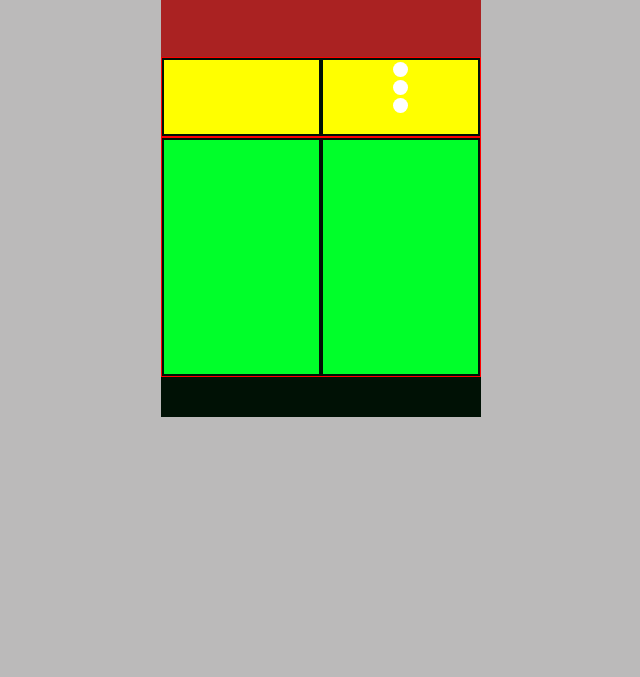
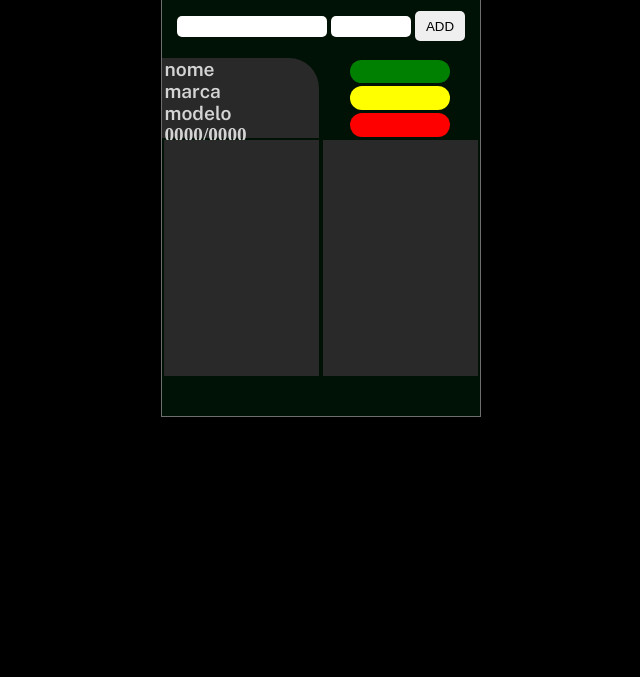
Before and after one commit to AntonioFilhoRoyal/NoBreak_Status, a plain HTML site: page index.html in a window 1280 px wide. Shown: the part 123-800 px from the top of the page, without its empty margins (319-959 px from the left). Drawn offline with nearby package versions, Linux system fonts and the light colour scheme.

Commit message:
HTML structure and readjustment in style.txt

```diff
--- a/assets/css/style.css
+++ b/assets/css/style.css
@@ -37,11 +37,22 @@
 .font-public-sans-light{font-family: 'Public Sans'; font-weight: 200;}
 .font-public-sans-semibold{font-family: 'Public Sans'; font-weight: 600;}
 
+input{
+    outline: none;
+    border: none;
+    padding: 3px;
+    border-radius: 5px;
+}
+
+ul{
+    list-style: none;
+}
+
 /* LOCAL: Body Main Footer */
 
 body{
-    background-color: #bbbaba;
-    color: #ffffff;
+    background-color: #000000;
+    color: #d4d4d4;
     display: flex;
     justify-content: center;
     align-items: center;
@@ -56,12 +67,18 @@ main{
     display: flex;
     flex-direction: column;
 
+    border: 1px rgb(110, 110, 110) solid;
 }
 
 .header-div{
     min-width: 100%;
     min-height: 7vh;
-    background-color: #2b2b2b;
+    background-color: #002211;
+
+    display: flex;
+    justify-content: center;
+    align-items: center;
+
 }
 
 .main-div{
@@ -75,7 +92,42 @@ main{
 .main-div .section-form{
     width: 100%;
     min-height: 8vh;
-    background-color: #aa2222;
+
+    display: flex;
+    flex-direction: row;
+    justify-content: center;
+    align-items: center;
+
+}
+
+.section-form .input-equipment{
+    width: 150px;
+}
+
+.section-form .input-consumption{
+    width: 80px;
+}
+
+.section-form .button-add-nobreak{
+    width: 50px;
+    height: 30px;
+
+    outline: none;
+    border: none;
+    border-radius: 5px;
+    cursor: pointer;
+}
+
+.section-nobreak-status .aside-nobreak-profile{
+    width: 98%;
+    min-height: 5vh;
+    background-color: #292929;
+
+    border-radius: 0px 30px 0px 0px;
+}
+
+.aside-nobreak-profile .profile-list{
+    padding-left: 2.5px;
 }
 
 .main-div .section-nobreak-status{
@@ -85,7 +137,6 @@ main{
     display: flex;
     flex-direction: row;
     justify-content: space-around;
-    border: 1px solid red;
 }
 
 .aside-status{
@@ -98,18 +149,15 @@ main{
 
 .aside-status .status{
     margin: 1.5px;
-    width: 15px;
-    height: 15px;
+    width: 100px;
+    height: 25px;
     border-radius: 100px;
-    background-color: #ffffff;
 }
 
-.section-nobreak-status aside{
-    margin: 2px;
-    width: 100%;
-    min-height: 5vh;
-    background-color: yellow;
-}
+.status-ok{background-color: green;}
+.status-alert{background-color: yellow;}
+.status-danger{background-color: red;}
+
 
 .main-div .section-nobreak{
     width: 100%;
@@ -118,12 +166,35 @@ main{
     display: flex;
     flex-direction: row;
     justify-content: space-around;
-    border: 1px solid red;
 }
 
-.section-nobreak aside{
+.section-nobreak .aside-nobreak{
     margin: 2px;
     width: 100%;
     min-height: 10vh;
-    background-color: rgb(0, 255, 42);
+    background-color: #292929;
+    cursor: not-allowed;
 }
+
+.section-nobreak .aside-nobreak span{
+    font-size: 14px;
+    color: rgb(255, 183, 183);
+    display: flex;
+    flex-direction: column;
+    justify-content: center;
+    align-items: center;
+    visibility: hidden;
+
+    transition: 0.5s ease-in-out;
+}
+
+.section-nobreak .aside-nobreak:hover > span{
+    visibility: visible;
+}
+
+.section-nobreak .aside-list{
+    margin: 2px;
+    width: 100%;
+    min-height: 10vh;
+    background-color: #292929;
+}
--- a/assets/js/program.js
+++ b/assets/js/program.js
@@ -1 +1,6 @@
 console.log("Estou aqui");
+
+const buttonAddList = document.querySelector('.button-add-nobreak')
+.addEventListener('click', e => {
+    e.preventDefault();
+})
--- a/index.html
+++ b/index.html
@@ -15,21 +15,43 @@
 <body class="body">
     <header class="header"></header>
     <main class="main">
-        <div class="header-div"></div>
+        <div class="header-div">
+            <h3 class="h3 font-ubuntu-medium">Nobreak Status</h3>
+        </div>
 
         <div class="main-div">
-            <section class="section-form"></section>
+            <section class="section-form">
+                <form action="">
+                    <input  class="input-equipment" type="text">
+                    <input  class="input-consumption" type="text">
+                    <button class="button-add-nobreak" type="submit">ADD</button>
+                </form>
+            </section>
             <section class="section-nobreak-status">
-                <aside class="aside-nobreak-profile"></aside>
+                <aside class="aside-nobreak-profile">
+                    <ul class="profile-list">
+                       <h5 class="h5 font-public-sans">nome</h5>
+                       <h5 class="h5 font-public-sans">marca</h5>
+                       <h5 class="h5 font-public-sans">modelo</h5>
+                       <h5 class="h5 ">0000/0000</h5>
+
+                    </ul>
+                </aside>
                 <aside class="aside-status">
                     <div class="status-ok status"></div>
                     <div class="status-alert status"></div>
-                    <div class="status-waring status"></div>
+                    <div class="status-danger status"></div>
                 </aside>
             </section>
             <section class="section-nobreak">
-                <aside class="aside-nobreak"></aside>
-                <aside class="aside-list"></aside>
+                <aside class="aside-nobreak" disabled>
+                    <span class="font-ubuntu-medium">Area em desenvolvimento</span>
+                </aside>
+                <aside class="aside-list">
+                    <ul class="list-equipament">
+
+                    </ul>
+                </aside>
             </section>
         </div>
     </main>
```
Also changed, not shown: Design/style.txt.
